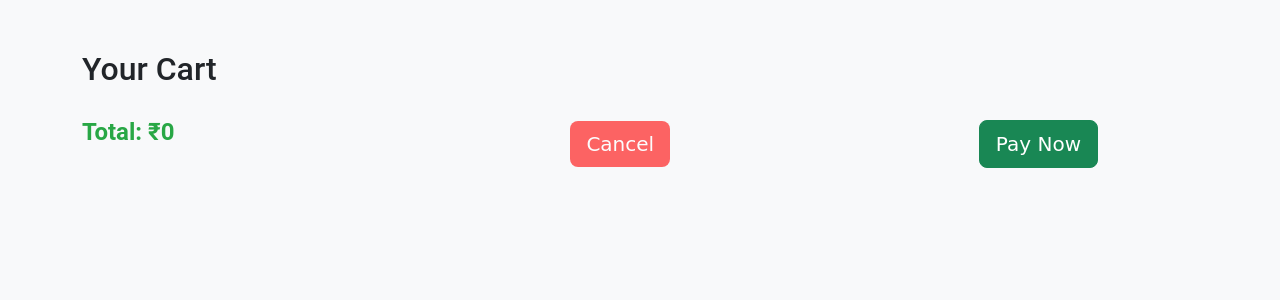
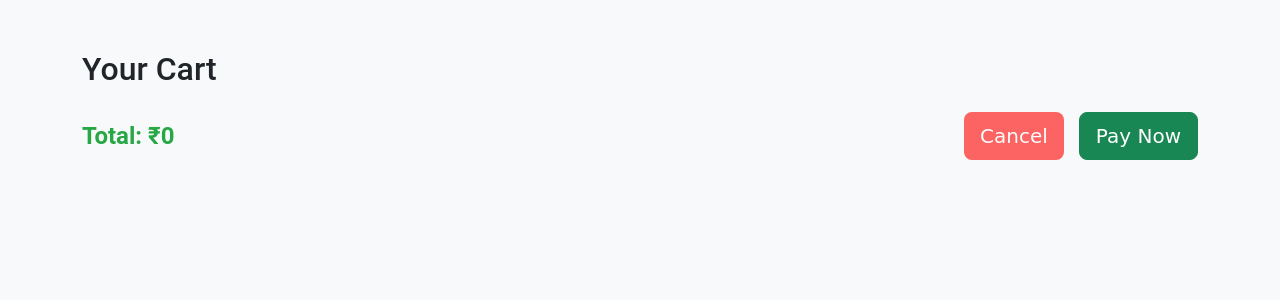
Before and after one commit to IshanKashyap123/MYWORK, a Django app: page /cart/ in a window 1280 px wide. Shown: the top 300 px of the page. Run offline with Django 5.2, Linux system fonts and the light colour scheme.

Commit message:
Update cart.html

```diff
--- a/templates/products/cart.html
+++ b/templates/products/cart.html
@@ -25,26 +25,45 @@
       font-weight: bold;
       color: #28a745;
     }
+    .action-buttons {
+      gap: 15px;
+      flex-wrap: wrap;
+    }
+    .btn-cancel {
+      background-color: red;
+      color: white;
+      font-family: cursive;
+      border: none;
+      opacity: 0.6;
+    }
     .btn-pay {
-      margin-top: 20px;
+      font-family: cursive;
+    }
+
+    @media (max-width: 768px) {
+      .total-amount {
+        font-size: 1.2rem;
+        margin-bottom: 10px;
+      }
     }
   </style>
 </head>
 <body>
 
 <div class="container">
-  <h2>Your Cart</h2>
+  <h2 class="mb-4">Your Cart</h2>
   <div id="cart-items"></div>
 
-  <div class="d-flex justify-content-between align-items-center">
-    <div class="total-amount" id="total">Total: ₹0</div>
-    <button class="btn btn-success btn-lg" style="background-color:red ;color: white; font-family:cursive; margin-right: 1vw;  margin-top: 3vh;border: 0px;opacity: 60%;" onclick="cancel()">Cancel</button>
-    <button class="btn btn-success btn-lg" onclick="payNow()" style="margin-top: 3vh;position: relative;left:-100px;font-family:cursive;">Pay Now</button>
+  <div class="d-flex flex-column flex-md-row justify-content-between align-items-md-center mt-4">
+    <div class="total-amount mb-3 mb-md-0" id="total">Total: ₹0</div>
+    <div class="d-flex action-buttons">
+      <button class="btn btn-cancel btn-lg" onclick="cancel()">Cancel</button>
+      <button class="btn btn-success btn-lg btn-pay" onclick="payNow()">Pay Now</button>
+    </div>
   </div>
 </div>
 
 <script>
-  // Retrieve cart data from localStorage
   const cartData = JSON.parse(localStorage.getItem('phantomCart')) || {};
   const cartContainer = document.getElementById('cart-items');
   let total = 0;
@@ -53,35 +72,31 @@
     return amount.toLocaleString('en-IN');
   }
 
-  // Render each cart item
   Object.values(cartData).forEach(item => {
     const itemTotal = item.price * item.quantity;
     total += itemTotal;
 
     const itemHTML = `
       <div class="cart-item row align-items-center">
-        <div class="col-md-6 item-name">${item.name}</div>
-        <div class="col-md-2">Qty: ${item.quantity}</div>
-        <div class="col-md-2">Price: ₹${formatINR(item.price)}</div>
-        <div class="col-md-2 text-end">Subtotal: ₹${formatINR(itemTotal)}</div>
+        <div class="col-12 col-md-6 item-name">${item.name}</div>
+        <div class="col-6 col-md-2">Qty: ${item.quantity}</div>
+        <div class="col-6 col-md-2">Price: ₹${formatINR(item.price)}</div>
+        <div class="col-12 col-md-2 text-md-end">Subtotal: ₹${formatINR(itemTotal)}</div>
       </div>
     `;
     cartContainer.insertAdjacentHTML('beforeend', itemHTML);
   });
 
-  // Display total price
   document.getElementById('total').innerText = `Total: ₹${formatINR(total)}`;
 
   function payNow() {
     alert("Proceeding to payment gateway (dummy)...");
-    // You can send cartData to backend using fetch or AJAX here
     localStorage.removeItem('phantomCart');
     window.location.href = "/";
   }
 
   function cancel() {
     alert("warning.... your cart will be cleared    (┬┬﹏┬┬)");
-    // You can send cartData to backend using fetch or AJAX here
     localStorage.removeItem('phantomCart');
     window.location.href = "/";
   }
```
